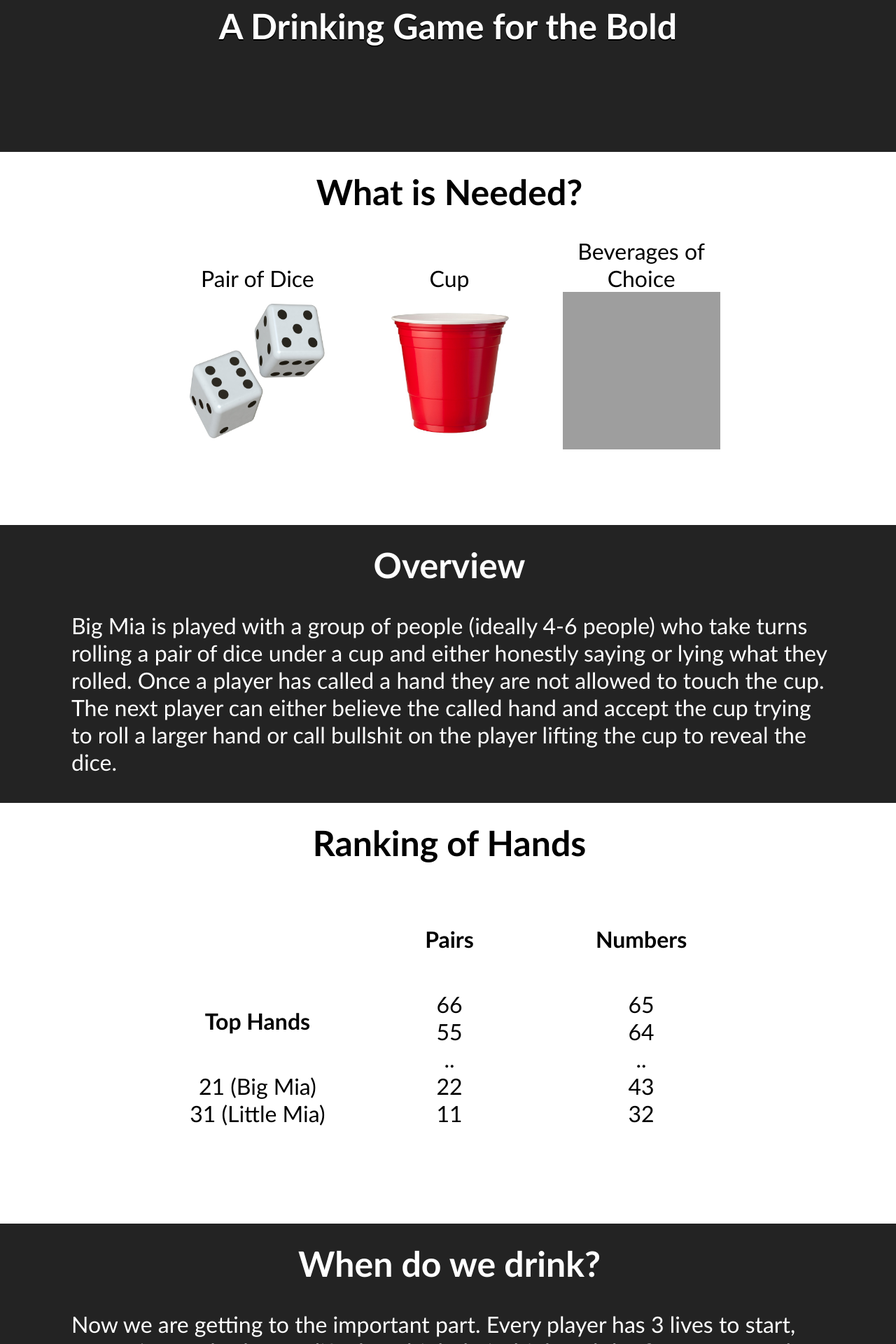
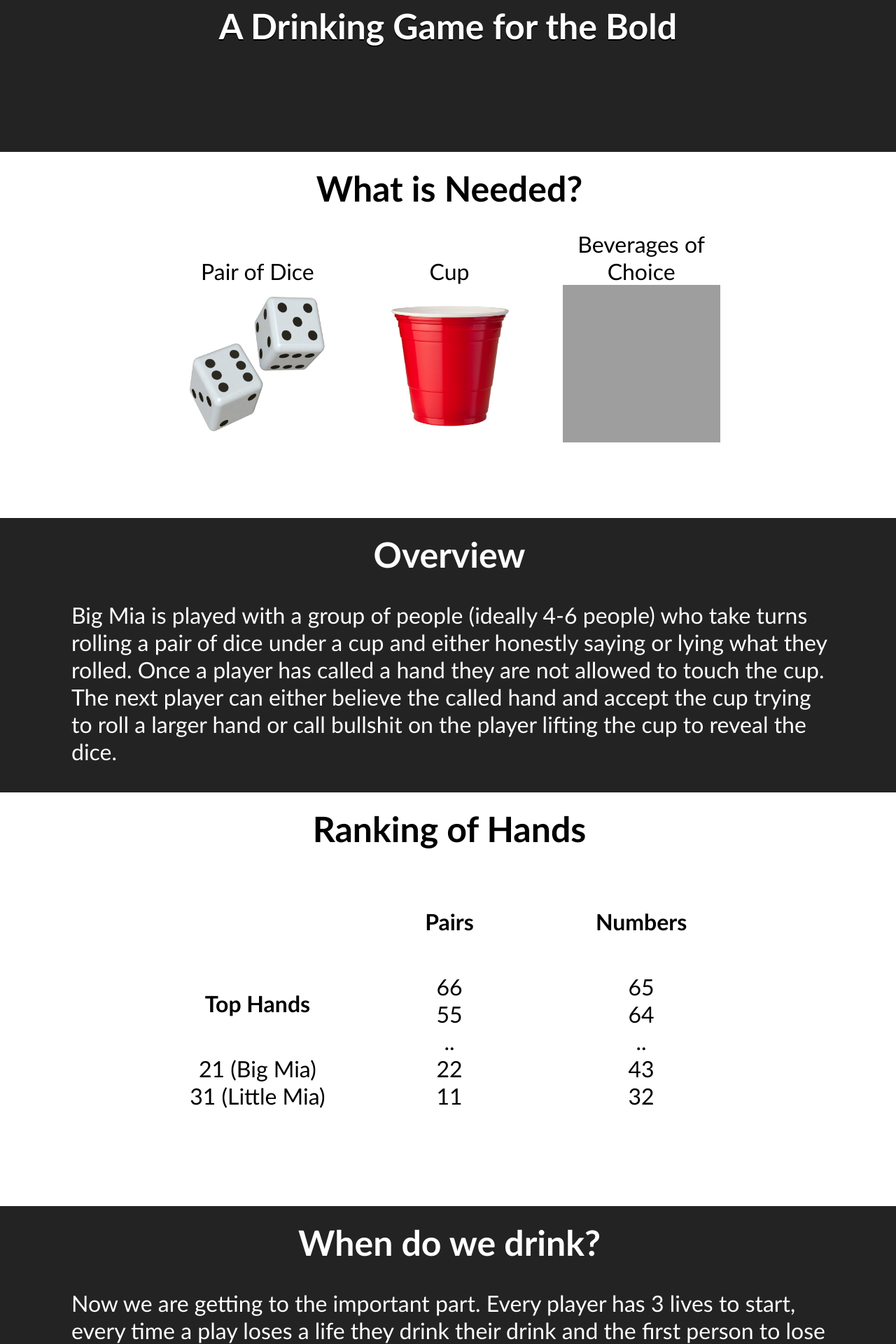
Before and after one commit to bryanrideout/bryanrideout.github.io, a Jekyll site: the page index.html, which Jekyll copies as it is, in a window 1280 px wide. Shown: the part 379-2299 px from the top of the page at 70% size. Built offline with Jekyll 4.4.1, drawn with Linux system fonts in a browser that asks for light colours; grey boxes are pictures that could not be loaded.

Commit message:
Update main.css

```diff
--- a/css/main.css
+++ b/css/main.css
@@ -22,7 +22,7 @@ h3 {
 
 h4 {
 	font-size: 50px;
-	margin: 25px;
+	margin: 20px;
 }
 
 h5 {
```
